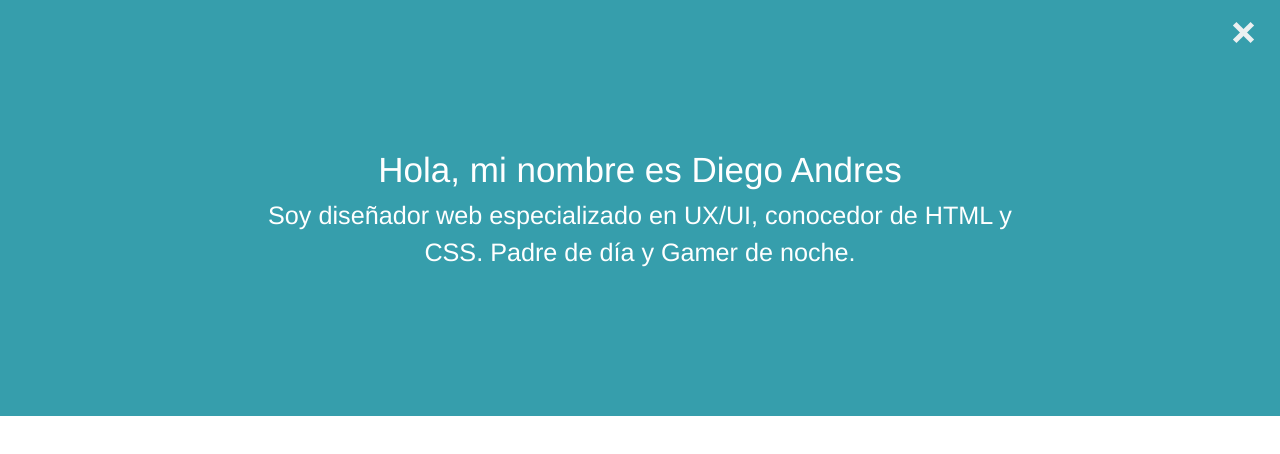
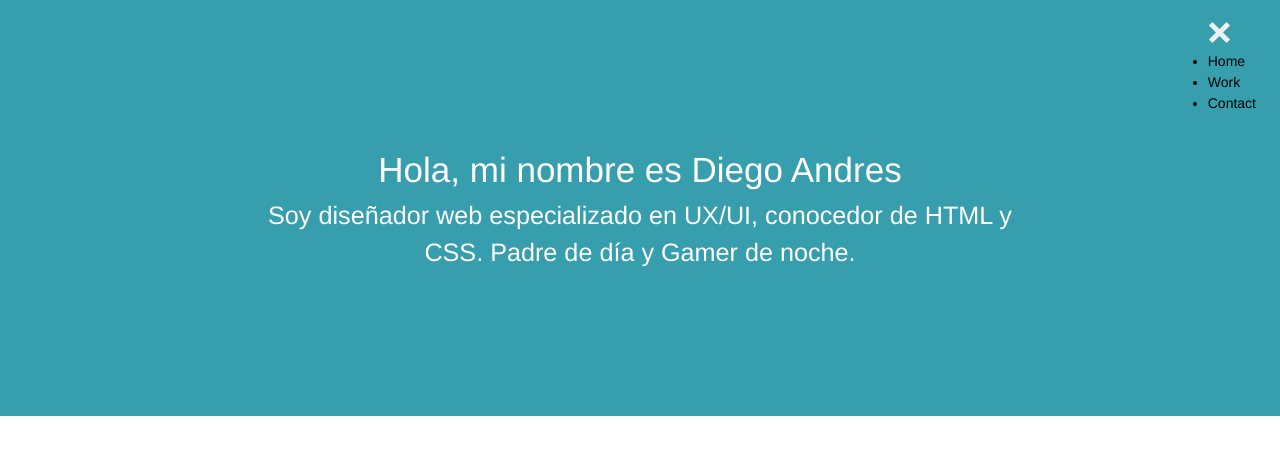
Before and after one commit to Azlinraeh/zelestia, a plain HTML site: page index.html in a window 1280 px wide. Both pictures are taken after a click on the element 1243 px from the left and 37 px from the top of the page. Drawn offline with nearby package versions, Linux system fonts and the light colour scheme.

Commit message:
JS Menu active

```diff
--- a/index.html
+++ b/index.html
@@ -50,12 +50,21 @@
 <header>
     <div class="position-absolute">
        <div class="row cf">
-                  <div class="hamburger" id="hamburger-1">
-                    <span class="line"></span>
-                    <span class="line"></span>
-                    <span class="line"></span>
-                  </div>
-                </div>
+            <div class="hamburger" id="hamburger1">
+                <span class="line"></span>
+                <span class="line"></span>
+                <span class="line"></span>
+            </div>
+            <div class="target">
+                <menu class="nav">
+                    <ul>
+                        <li>Home</li>
+                        <li>Work</li>
+                        <li>Contact</li>
+                    </ul>
+                </menu>
+            </div>
+        </div>
     </div>
     <article class="bg-color-brand padding-top-xxl padding-bottom-xxl">
         <h1 class="color-white align-center">Hola, mi nombre es Diego Andres</h1>
@@ -66,7 +75,7 @@
 
 <script src='https://cdnjs.cloudflare.com/ajax/libs/jquery/3.1.0/jquery.min.js'></script>
 <script src="js/index.js"></script>
-
+<script src="js/index2.js"></script>
 
 </body>
 </html>
--- /dev/null
+++ b/js/index2.js
@@ -0,0 +1,7 @@
+$(document).ready(function(){
+    $("#hamburger1").click(function(){
+      $("#hamburger1").attr("class").includes("is-active")?
+        $('.target').show("swing"):
+        $('.target').hide("swing");
+     });
+  });
--- a/scss/layout/_nav.scss
+++ b/scss/layout/_nav.scss
@@ -39,7 +39,6 @@
 
 /* ALL */
 
-
   .hamburger .line{
     width: 25px;
     height: 5px;
@@ -55,23 +54,25 @@
     cursor: pointer;
   }
 
+.target{
+    display: none;
+}
 
 
+/* ANIMATION */
 
-/* ONE */
-
-#hamburger-1.is-active .line:nth-child(2){
+  #hamburger1.is-active .line:nth-child(2){
     opacity: 0;
   }
 
-  #hamburger-1.is-active .line:nth-child(1){
+  #hamburger1.is-active .line:nth-child(1){
     -webkit-transform: translateY(3px) rotate(45deg);
     -ms-transform: translateY(3px) rotate(45deg);
     -o-transform: translateY(3px) rotate(45deg);
     transform: translateY(3px) rotate(45deg);
   }
 
-  #hamburger-1.is-active .line:nth-child(3){
+  #hamburger1.is-active .line:nth-child(3){
     -webkit-transform: translateY(-13px) rotate(-45deg);
     -ms-transform: translateY(-13px) rotate(-45deg);
     -o-transform: translateY(-13px) rotate(-45deg);
```
Also changed, not shown: css/style.css, js/index.js (line endings or trailing spaces).
